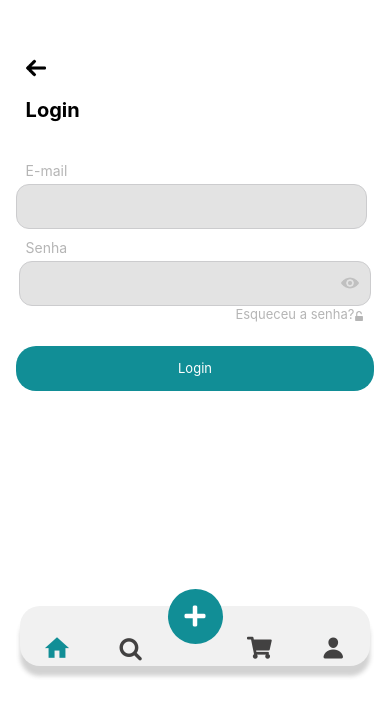
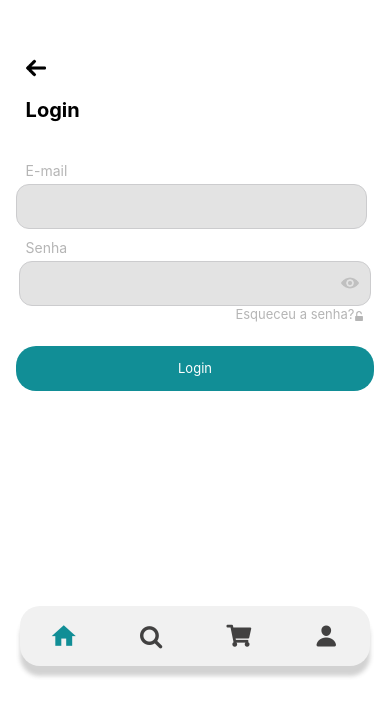
Before and after one commit to vitoriaGoncalves08/FarmaCo, a React Native app: screen /Log in a window 390 px wide. Shown: the part 143-844 px from the top of the page. Built offline with nearby package versions, Linux system fonts and the light colour scheme.

Commit message:
fix: melhorando menu

```diff
--- /dev/null
+++ b/app/Log.js
@@ -0,0 +1,83 @@
+import { Text, SafeAreaView, StyleSheet, Image, TouchableOpacity, View  } from 'react-native';
+import InputText from '../components/InputText';
+import Botao from '../components/Botao';
+import Return from '../components/Return';
+import InputPassword  from '../components/InputPassword';
+import { useNavigation } from '@react-navigation/native';
+
+const Login = () => {
+  const navigation = useNavigation();
+
+  return(
+    <SafeAreaView style={styles.container}>
+      <View style={styles.column}>
+        <Return href={'Cadastro'}/>
+        <Text style={styles.mainTxt}>Log</Text>
+        <Text style={styles.inputTxt}>E-mail</Text>
+        <InputText/>
+        <Text style={styles.inputTxt}>Senha</Text>
+        <InputPassword />
+        <View style={styles.loginArea}>
+          <TouchableOpacity style={styles.loginBtn}>
+            <Text style={styles.loginTxt}>Esqueceu a senha?</Text>
+          </TouchableOpacity>
+          <Image style={styles.passIcon} source={require('../assets/img/cadeado.png')} />
+        </View>
+        <Botao href={'Catalogo'} textBtn={'Login'}/>
+
+
+      </View>
+    </SafeAreaView>
+  );
+}
+
+export default Login;
+
+const styles = StyleSheet.create({
+  container: {
+    flex: 1,
+    justifyContent: 'center',
+    alignItems: 'center',
+    backgroundColor: 'white',
+    padding: 8
+  },
+  column: {
+    marginBottom: 100,
+    width: '92%',
+    height: 'stretch',
+  },
+  mainTxt: {
+    fontSize: 20,
+    fontWeight: 'bold',
+    marginBottom: 40,
+    marginLeft:10,
+  },
+  inputTxt: {
+    fontSize:14,
+    marginBottom: 5,
+    marginLeft: 10,
+    marginTop: 0,
+    color: '#b5b5b5',
+  },
+  loginArea: {
+    flexDirection: 'row',
+    marginTop: 0,
+    marginRight: 10,
+    justifyContent: 'flex-end',
+    backgroundColor: 'white',
+    width: 'stretch',
+    height: 20,
+  },
+  loginTxt: {
+    fontSize: 13,
+    color: '#b5b5b5',
+  },
+  loginBtn: {
+    marginLeft: 2,
+  },
+  passIcon: {
+    width: 10,
+    height: 10,
+    marginTop: 5,
+  }
+})
--- a/components/TabMenu.js
+++ b/components/TabMenu.js
@@ -6,7 +6,8 @@ import Cadastro from '../app/Cadastro';
 import Login from '../app/Login';
 import Splash from '../app/Splash';
 import Catalogo from '../app/Catalogo';
-import { MaterialCommunityIcons, FontAwesome5,FontAwesome, Ionicons } from '@expo/vector-icons';
+import Log from '../app/Log';
+import { MaterialCommunityIcons, FontAwesome5, FontAwesome, Ionicons, MaterialIcons } from '@expo/vector-icons';
 
 const Tab = createBottomTabNavigator();
 
@@ -37,7 +38,7 @@ export const TabMenu = () => {
             <Tab.Screen name='Login' component={Login}
                 options={{
                     tabBarIcon: ({ focused }) => (
-                        <View style={{ alignItems: 'center', justifyContent: 'center', top: 12 }}>
+                        <View style={{ alignItems: 'center', justifyContent: 'center' }}>
                             {/* <Image
                                 source={require('../assets/img/home.png')}
                                 resizeMode='contain'
@@ -51,12 +52,14 @@ export const TabMenu = () => {
             <Tab.Screen name='Splash' component={Splash}
                 options={{
                     tabBarIcon: ({ focused }) => (
-                        <View style={{ alignItems: 'center', justifyContent: 'center', top: 12 }}>
+                        <View style={{ alignItems: 'center', justifyContent: 'center' }}>
                             <FontAwesome name="search" size={24} color={focused ? '#118E96' : '#424141'} />
                         </View>
                     )
                 }} />
-    {!user || (user.nome !== 'admin' || user.senha !== 123) && (
+
+            {user.nome === 'admin' && user.senha === 123 ? (
+                <>
                     <Tab.Screen name='Cadastro' component={Cadastro}
                         options={{
                             tabBarIcon: ({ focused }) => (
@@ -69,20 +72,31 @@ export const TabMenu = () => {
                             )
                         }}
                     />
-        )}
+                    <Tab.Screen name='Log' component={Log}
+                        options={{
+                            tabBarIcon: ({ focused }) => (
+                                <View style={{ alignItems: 'center', justifyContent: 'center' }}>
+                                    <MaterialIcons name="dashboard" size={24} color={focused ? '#118E96' : '#424141'} />
+                                </View>
+                            )
+                        }} />
+                </>
+            ) : (
                 <Tab.Screen name='Catalogo' component={Catalogo}
                     options={{
                         tabBarIcon: ({ focused }) => (
-                        <View style={{ alignItems: 'center', justifyContent: 'center', top: 12 }}>
+                            <View style={{ alignItems: 'center', justifyContent: 'center' }}>
                                 <FontAwesome5 name="shopping-cart" size={22} color={focused ? '#118E96' : '#424141'} />
                             </View>
                         )
                     }} />
 
+            )}
+
             <Tab.Screen name='Inicial' component={Inicial}
                 options={{
                     tabBarIcon: ({ focused }) => (
-                        <View style={{ alignItems: 'center', justifyContent: 'center', top: 12 }}>
+                        <View style={{ alignItems: 'center', justifyContent: 'center' }}>
                             <Ionicons name="person" size={24} color={focused ? '#118E96' : '#424141'} />
                         </View>
                     )
```
Also changed, not shown: 1 other file (tests, documents, lock files or other folders). Lines whose indentation alone changed are shown as unchanged.
